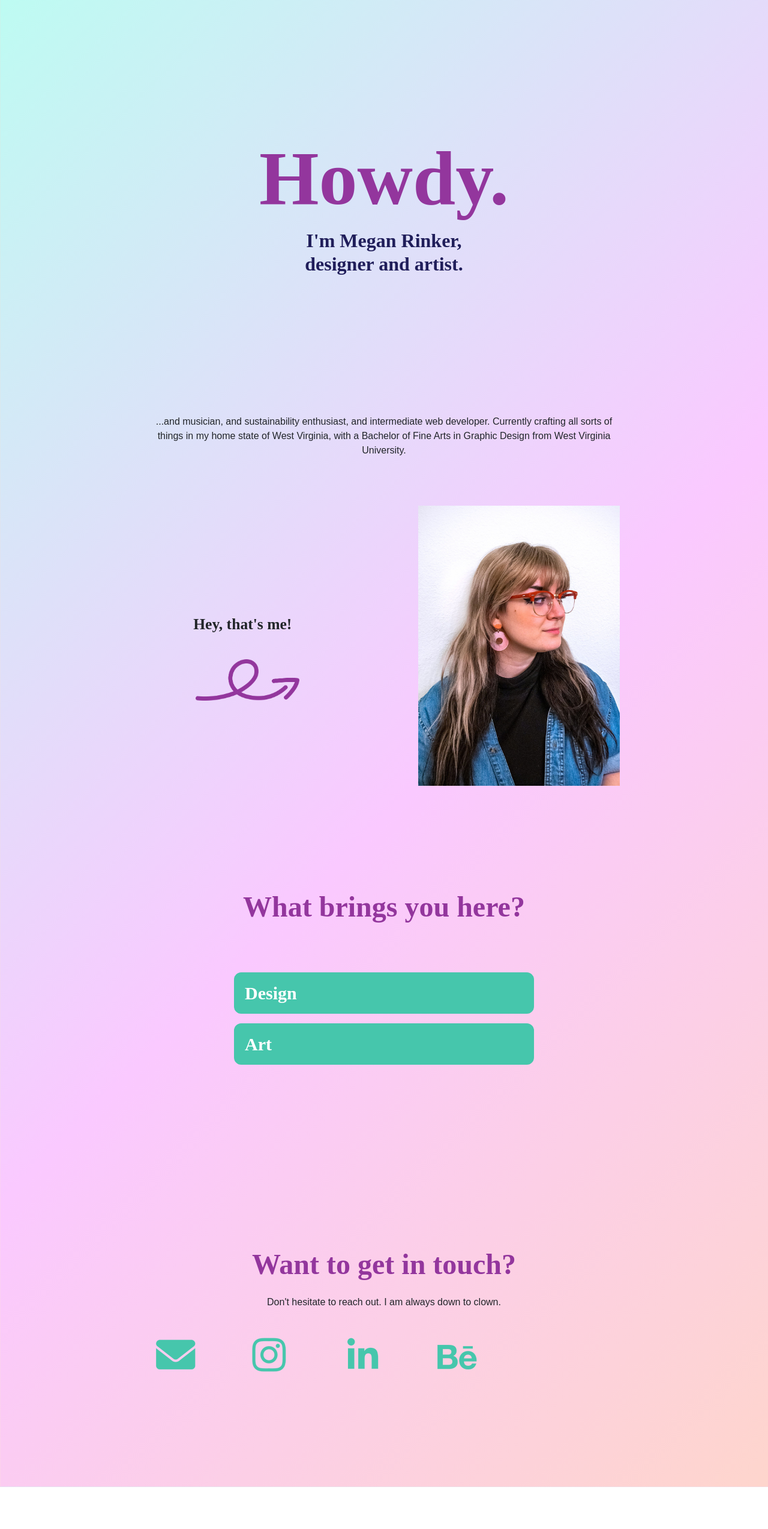
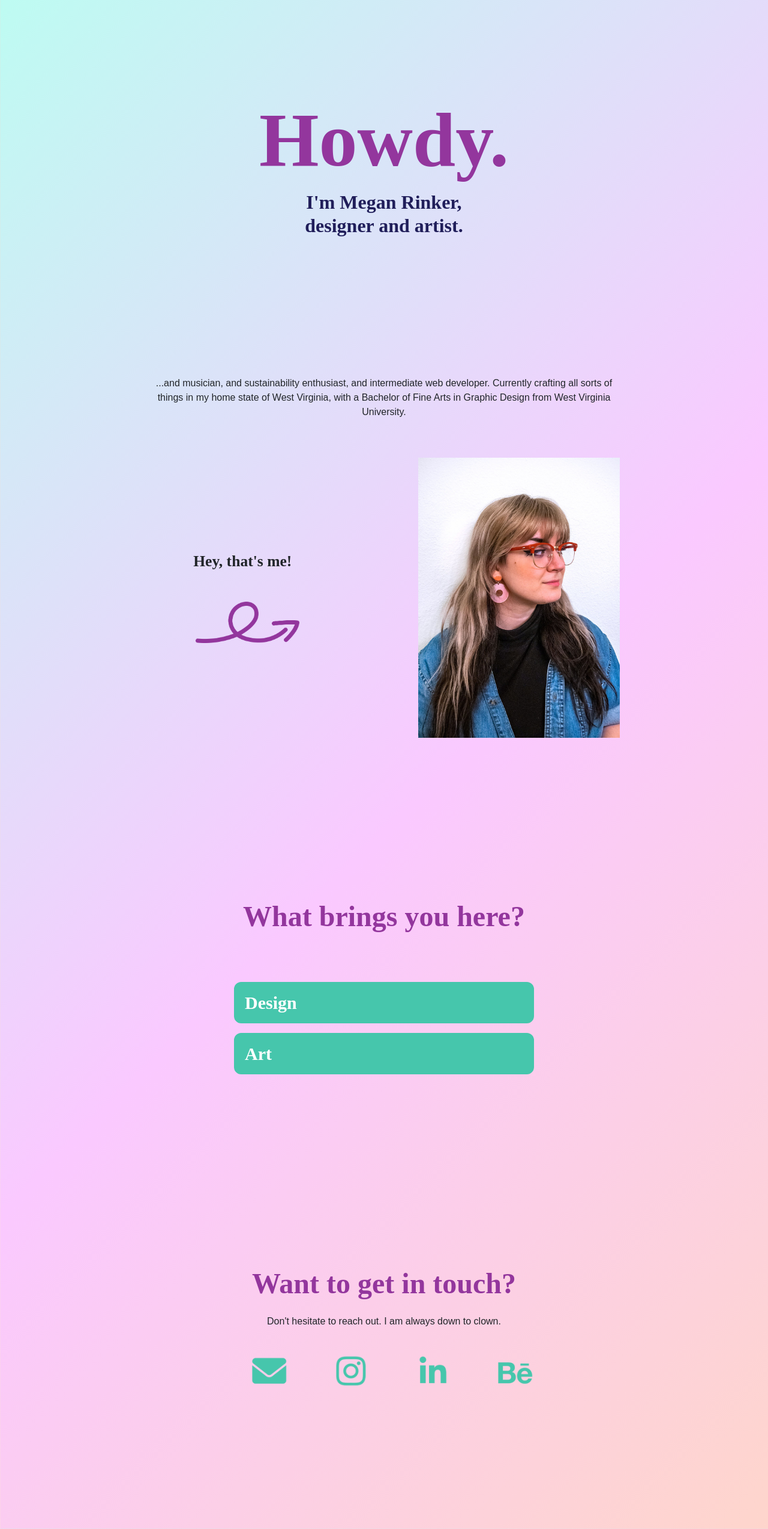
Before and after one commit to mr0088/meganrinker, a plain HTML site: page index.html in a window 1280 px wide. Shown: the part 149-2698 px from the top of the page at 60% size. Before the commit the page ends 2628 px from the top, so only its background shows below. Drawn offline with nearby package versions, Linux system fonts and the light colour scheme; a web font is replaced by a local one.

Commit message:
adjusting padding / position for media breaks

```diff
--- a/index.html
+++ b/index.html
@@ -63,7 +63,7 @@
 <div class="intro col-xs-12">
 <h1>Howdy.</h1>
 <h2 class="offset-1 col-10">I'm Megan Rinker,<br>designer and artist.</h2>
-<p class="offset-md-2 col-md-8">...and musician, and sustainability enthusiast, and intermediate web developer. Currently crafting all sorts of things in my home state of West Virginia, with a Bachelor of Fine Arts in Graphic Design from West Virginia University.</p>
+<p class="offset-md-1 col-md-10 offset-lg-2 col-lg-8">...and musician, and sustainability enthusiast, and intermediate web developer. Currently crafting all sorts of things in my home state of West Virginia, with a Bachelor of Fine Arts in Graphic Design from West Virginia University.</p>
 
 <div class="me">
 <p class="col-4 offset-md-1">Hey, that's me!</p>
@@ -125,7 +125,7 @@
   <h2>Want to get in touch?</h2>
   <p>Don't hesitate to reach out. I am always down to clown.</p>
 
-  <ul class="socials col-12 offset-lg-1 col-lg-10">
+  <ul class="socials col-12 offset-lg-3 col-lg-6">
     <li><a href="#"><img src="images/email.png" class="img-fluid" alt="email"></a></li>
     <li><a href="https://www.instagram.com/barbedwirebee/" target="_blank"><img src="images/instagram.png" class="img-fluid" alt="instagram"></a></li>
     <li><a href="https://www.linkedin.com/in/megan-rinker-88061316a/" target="_blank"><img src="images/linkedin.png" class="img-fluid" alt="linkedin"></a></li>
--- a/sass/styles.scss
+++ b/sass/styles.scss
@@ -9,6 +9,7 @@ body{
     0% {
         background-position: 0% 50%;
     }
+
     50% {
         background-position: 100% 50%;
     }
@@ -106,14 +107,18 @@ ul{
     .logo{
       padding:0;
       .img-fluid{
-        width:85%;
+        width:65%;
         &:hover{
           @media(min-width:992px){
             filter: opacity(50%);
           }
         }
+
+        @media(min-width:500px){
+          width:55%;
+        }
         @media(min-width:576px){
-          width:65%;
+          width:55%;
         }
         @media(min-width:992px){
           width:45%;
@@ -183,24 +188,27 @@ p{
     font-family: kansasnew, serif;
     font-weight: 900;
     font-size: 4.2em;
+    color: #93369d;
+    text-align: center;
+    padding-top:3em;
     @media(min-width: 500px){
-      padding-top:2.25em;
+      padding-top:3em;
     }
     @media(min-width:576px){
       font-size: 7em;
-      padding-top:1em;
+      padding-top:1.5em;
     }
     @media(min-width:768px){
       font-size: 6em;
-      padding-top:1.5em;
+      padding-top:2em;
     }
     @media(min-width:992px){
       padding-top:1.75em;
       font-size: 8em;
     }
-    color: #93369d;
-    text-align: center;
-    padding-top:2em;
+    @media(min-width:1200px){
+      padding-top: 1.25em;
+    }
   }
 
   h2{
@@ -209,9 +217,13 @@ p{
     font-size: 2em;
     color: #201e5a;
     text-align: center;
-    padding-bottom: 4em;
+    padding-bottom: 6em;
+
+    @media(min-width:500px){
+      padding-bottom:8em;
+    }
     @media(min-width: 576px){
-      padding-bottom:4em;
+      padding-bottom:7em;
     }
     @media(min-width:992px){
       padding-bottom:7em;
@@ -225,6 +237,9 @@ p{
   .me{
     padding-top: 4em;
     position: relative;
+    @media(min-width:576px){
+      padding-top: 3em;
+    }
     p{
       float: left;
       padding-top:3em;
@@ -243,7 +258,7 @@ p{
       }
       @media(min-width:1200px){
         padding-left: 6em;
-        padding-top: 7em;
+        padding-top: 6em;
       }
     }
 
@@ -261,13 +276,14 @@ p{
       }
       @media(min-width:768px){
         left: 13%;
+        top: 16em;
       }
       @media(min-width: 992px){
         top: 16em;
       }
       @media(min-width: 1200px){
         left: 23%;
-        top: 20em;
+        top: 18em;
       }
     }
 
@@ -296,7 +312,7 @@ p{
 
 .selections {
   padding-top:5em;
-  padding-bottom: 7em;
+  padding-bottom: 15em;
   @media(min-width: 576px){
     padding-bottom: 12em;
   }
@@ -310,10 +326,10 @@ p{
     padding-bottom:1.5em;
     padding-top:7em;
     @media(min-width:500px){
-      padding-top:9em;
+      padding-top:11em;
     }
     @media(min-width: 576px){
-      padding-top:9em;
+      padding-top:11em;
     }
   }
 
@@ -398,14 +414,18 @@ p{
 }
 
 .contact{
-  padding-bottom:7em;
+  padding-bottom:10em;
   padding-top:2em;
+  @media(min-width:500px){
+    padding-bottom: 13em;
+  }
   @media(min-width: 576px){
     padding-bottom: 13em;
     padding-top: 6em;
   }
   @media(min-width: 768px){
-    padding-bottom: 10em;
+    padding-bottom: 13em;
+    padding-top: 7em;
   }
   h2{
     text-align: center;
@@ -423,6 +443,12 @@ p{
     li{
       padding: 0.2em;
       padding-left: 0;
+      @media(min-width: 768px){
+        margin: 0 auto;
+      }
+      @media(min-width:992px){
+        text-align: center;
+      }
       a{
         &:hover{
           filter: brightness(0.75);
```
Also changed, not shown: css/styles.css.
